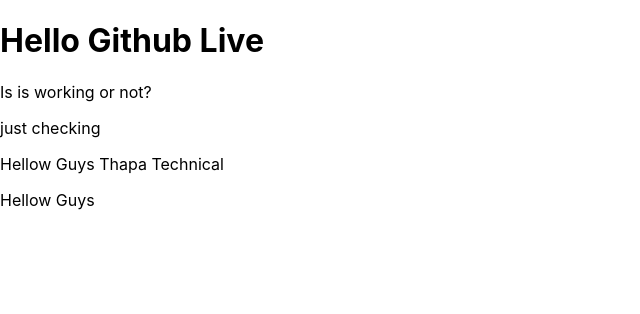
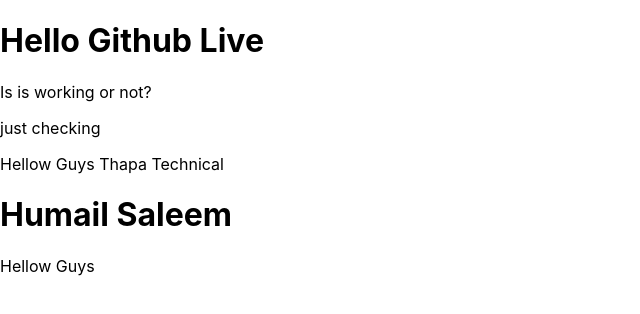
Before and after one commit to hassanzafarr/GithubReact, a React (Create React App) app: page / in a window 1280 px wide. Shown: the top 314 px of the page, without its empty margins (0-640 px from the left). Built offline with nearby package versions, Linux system fonts and the light colour scheme.

Commit message:
name changed

```diff
--- a/src/App.js
+++ b/src/App.js
@@ -7,7 +7,7 @@
       <p>Is is working or not?</p>
     <p>just checking</p>
     <p>Hellow Guys Thapa Technical</p>
-
+    <h1>Humail Saleem</h1>
     <p>Hellow Guys</p>
 
     </div>
```
